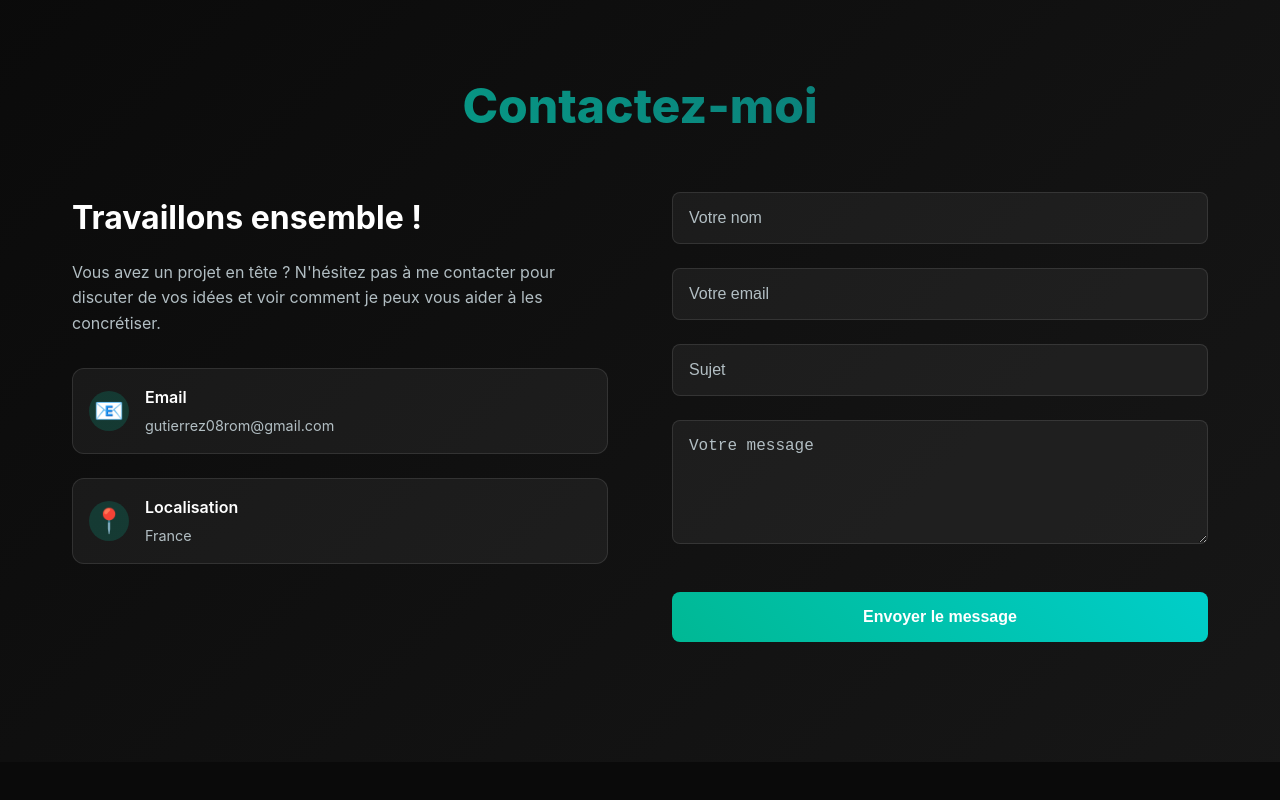
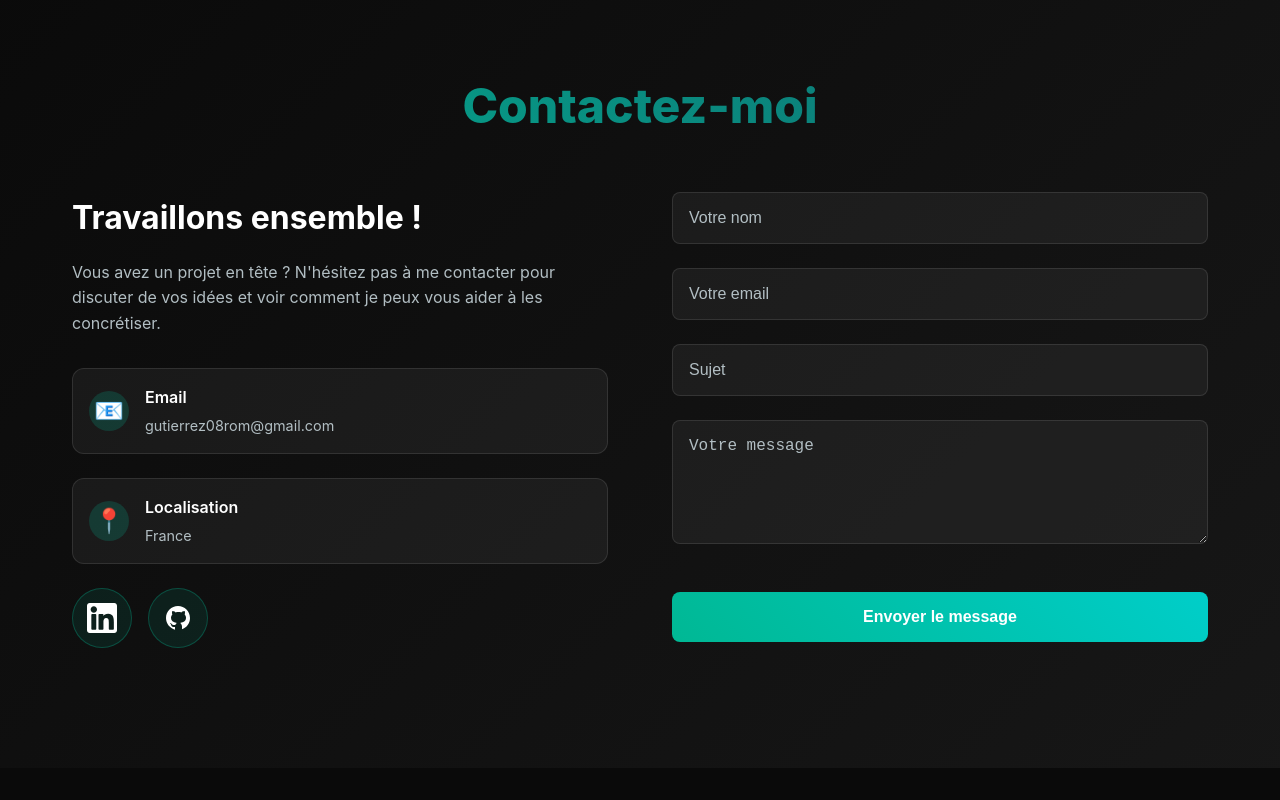
Before and after one commit to romain2008-dot/portfolio, a React app: page / in a window 1280 px wide. Shown: the part 3530-4330 px from the top of the page. Built offline with nearby package versions, Linux system fonts and the light colour scheme; the HTML template or start-up script is replaced by a standard one.

Commit message:
ajout des liens vers mon linkedin et github

```diff
--- a/src/components/Contact/Contact.css
+++ b/src/components/Contact/Contact.css
@@ -64,3 +64,39 @@
     color: #b2bec3;
     margin: 0;
   }
+
+  .social-links {
+    display: flex;
+    gap: 1rem;
+    margin-top: 1.5rem;
+  }
+
+  .social-link {
+    display: flex;
+    align-items: center;
+    justify-content: center;
+    width: 60px;
+    height: 60px;
+    background: rgba(0, 184, 148, 0.1);
+    border: 1px solid rgba(0, 184, 148, 0.3);
+    border-radius: 50%;
+    text-decoration: none;
+    transition: all 0.3s ease;
+  }
+
+  .social-link img {
+    width: 30px;
+    height: 30px;
+    filter: brightness(0) invert(1);
+    transition: all 0.3s ease;
+  }
+
+  .social-link:hover {
+    background: rgba(0, 184, 148, 0.2);
+    border-color: rgba(0, 184, 148, 0.5);
+    transform: translateY(-2px);
+  }
+
+  .social-link:hover img {
+    filter: brightness(0) saturate(100%) invert(84%) sepia(100%) saturate(1000%) hue-rotate(120deg) brightness(1) contrast(1);
+  }
--- a/src/components/Contact/Contact.jsx
+++ b/src/components/Contact/Contact.jsx
@@ -84,7 +84,7 @@ const Contact = () => {
                   à les concrétiser.
                 </p>
 
-                <div className="contact-details">
+                                <div className="contact-details">
                   <div className="contact-item">
                     <span className="contact-icon">📧</span>
                     <div>
@@ -99,6 +99,27 @@ const Contact = () => {
                       <p>France</p>
                     </div>
                   </div>
+                </div>
+
+                <div className="social-links">
+                  <a
+                    href="http://linkedin.com/in/romain-gutierrez-4214b6305/"
+                    target="_blank"
+                    rel="noopener noreferrer"
+                    className="social-link"
+                    title="LinkedIn"
+                  >
+                    <img src="/linkedin_logo.svg" alt="linkedin logo" />
+                  </a>
+                  <a
+                    href="https://github.com/romain2008-dot"
+                    target="_blank"
+                    rel="noopener noreferrer"
+                    className="social-link"
+                    title="GitHub"
+                  >
+                    <img src='/github_logo.svg' alt="github logo" />
+                  </a>
                 </div>
               </motion.div>
 
```
Also changed, not shown: public/linkedin_logo.svg (added).
